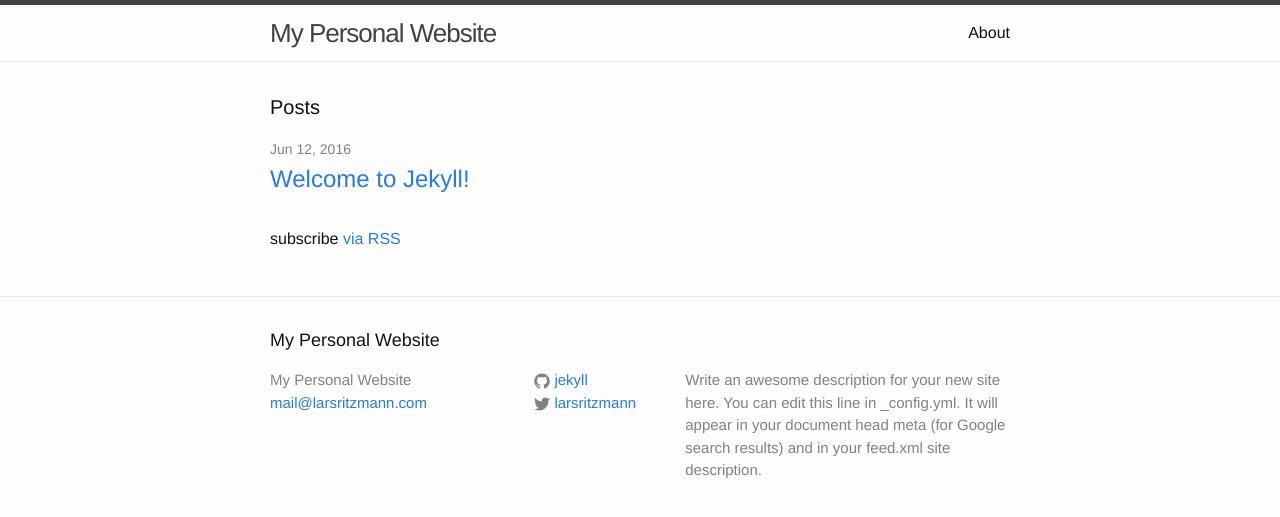
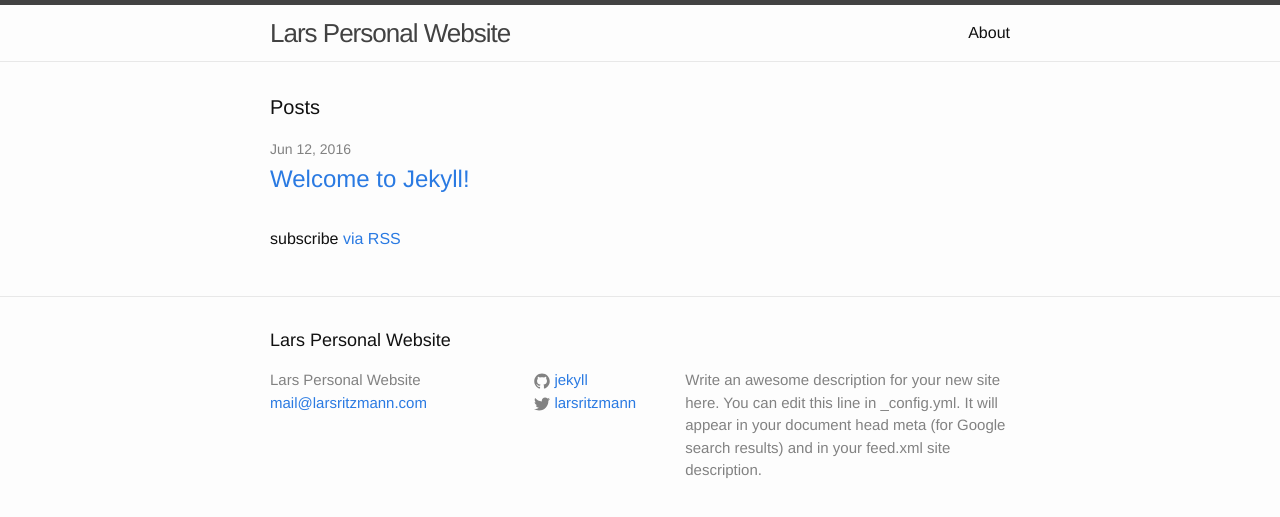
Before and after one commit to larsritzmann/website, a Jekyll site: the page built from index.html, in a window 1280 px wide. Shown: the top 517 px of the page. Built offline with Jekyll 4.4.1, drawn with Linux system fonts in a browser that asks for light colours.

Commit message:
Change 1
Lars in My

```diff
--- a/_config.yml
+++ b/_config.yml
@@ -6,7 +6,7 @@
 # 'jekyll serve'. If you change this file, please restart the server process.
 
 # Site settings
-title: My Personal Website
+title: Lars Personal Website
 email: mail@larsritzmann.com
 description: > # this means to ignore newlines until "baseurl:"
   Write an awesome description for your new site here. You can edit this
```
